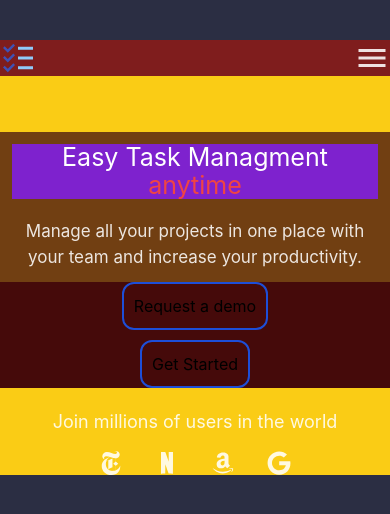
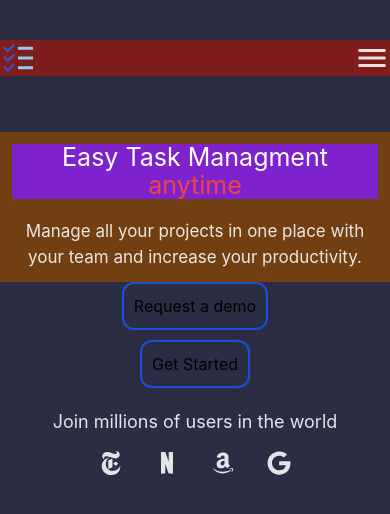
Before and after one commit to BridgetKas/ProductivityApp, a React (Vite) app: page / in a window 390 px wide. Shown: the top 514 px of the page. Built offline with nearby package versions, Linux system fonts and the light colour scheme.

Commit message:
Fixed responsiveness

```diff
--- a/src/pages/landingPage.jsx
+++ b/src/pages/landingPage.jsx
@@ -23,7 +23,7 @@
 
 function LandingPage() {
   return (
-    <div className="bg-yellow-400">
+    <>
         <div className="flex items-center justify-between  mx-auto mt-10 mb-14 bg-red-900 ">
             <div className="text-4xl">
                 <FcTodoList/>
@@ -50,7 +50,7 @@
             </h1>
             <p className='text-[17px] mt-5 sm:text-[19px]'>Manage all your projects in one place with your team and increase your productivity.</p>
         </div>
-        <div className='flex flex-col align-center gap-2.5 sm:flex-row sm:items-center bg-red-950 sm:justify-center'>
+        <div className='flex flex-col align-center gap-2.5 sm:flex-row sm:items-center sm:justify-center'>
             <div>
                 <Button title='Request a demo'/>
             </div>
@@ -67,7 +67,7 @@
                 <FaGoogle />
             </div>
         </div>
-    </div>
+    </>
   )
 }
 
```
